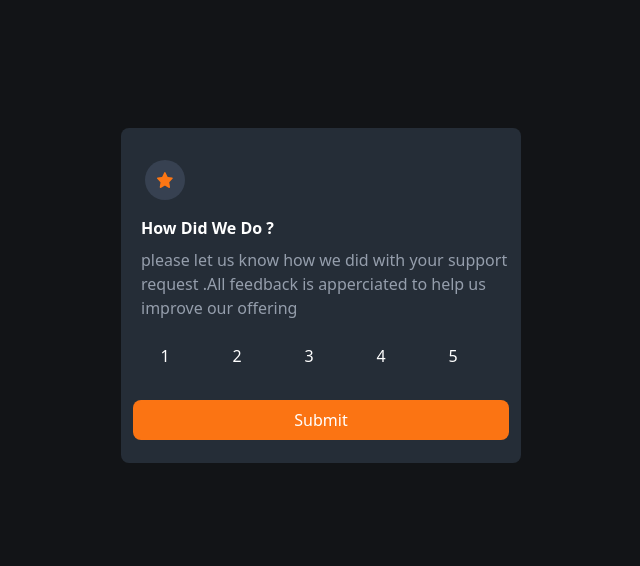
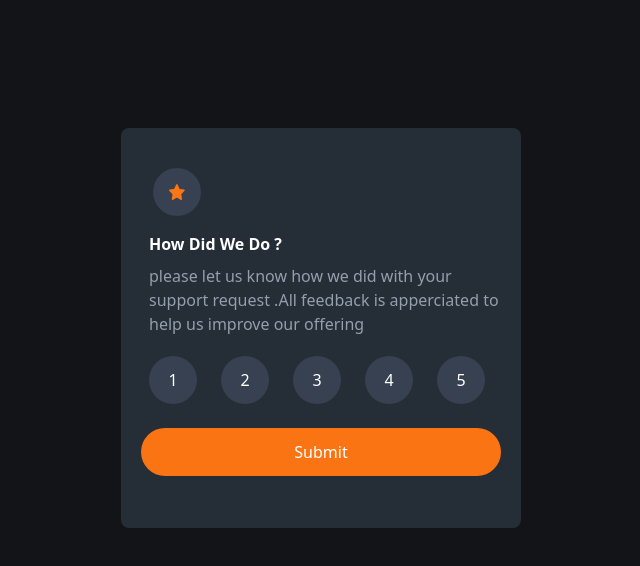
Before and after one commit to bouakaz42/Front_End_Mentor-1, a plain HTML site: page index.html in a window 1280 px wide. Shown: the whole page, without its empty margins (319-959 px from the left). Drawn offline with nearby package versions, Linux system fonts and the light colour scheme.

Commit message:
fixing some spaces

```diff
--- a/index.html
+++ b/index.html
@@ -34,20 +34,20 @@
 </head>
 <body class="bg-Very_Blue text-white">
 
-<div class="container rounded-lg bg-Dark_Blue h-[335px] w-[400px] mx-auto mt-32 flex flex-col p-2 ">
-  <div class="rounded-full flex items-center justify-center bg-gray-700 w-10 h-10 mt-6 ml-4">
+<div class="container rounded-lg bg-Dark_Blue h-[400px] w-[400px] mx-auto mt-32 flex flex-col p-4 ">
+  <div class="rounded-full flex items-center justify-center bg-gray-700 w-12 h-12 mt-6 ml-4">
     <img src="./images/icon-star.svg" class="w-4 h-4" alt="" srcset="">
   </div>
   <h1 class="ml-3 mt-4 font-bold ">How Did We Do ?</h1>
   <p class='mt-2 ml-3 font-normal text-Light_Grey'>please let us know how we did with your support request .All feedback is apperciated to help us improve our offering</p>
-  <div class="flex flex-row gap-6 items-center place-items-center ml-3 mt-3">
-    <button class="rounded-full text-center w-12 h-12 focus:ring-0 focus:bg-gray-400 hover:bg-Orange" href="">1</button>
-    <button class="rounded-full text-center w-12 h-12 focus:ring-0 focus:bg-gray-400 hover:bg-Orange" href="">2</button>
-    <button class="rounded-full text-center w-12 h-12 focus:ring-0 focus:bg-gray-400 hover:bg-Orange" href="">3</button>
-    <button class="rounded-full text-center w-12 h-12 focus:ring-0 focus:bg-gray-400 hover:bg-Orange" href="">4</button>
-    <button class="rounded-full text-center w-12 h-12 focus:ring-0 focus:bg-gray-400 hover:bg-Orange" href="">5</button>
+  <div class="flex flex-row gap-6 items-center place-items-center ml-3 mt-5">
+    <button class="rounded-full text-center w-12 h-12 bg-gray-700 focus:bg-gray-400 hover:bg-Orange" href="">1</button>
+    <button class="rounded-full text-center w-12 h-12 bg-gray-700 focus:bg-gray-400 hover:bg-Orange" href="">2</button>
+    <button class="rounded-full text-center w-12 h-12 bg-gray-700 focus:bg-gray-400 hover:bg-Orange" href="">3</button>
+    <button class="rounded-full text-center w-12 h-12 bg-gray-700 focus:bg-gray-400 hover:bg-Orange" href="">4</button>
+    <button class="rounded-full text-center w-12 h-12 bg-gray-700 focus:bg-gray-400 hover:bg-Orange" href="">5</button>
   </div>
-  <button class="bg-Orange rounded-lg mt-5  mx-1 h-10 hover:bg-white hover:text-Orange " type="submit">Submit</button>
+  <button class="bg-Orange rounded-3xl mt-6  mx-1 h-12 hover:bg-white hover:text-Orange " type="submit">Submit</button>
 </div>
 </body>
 </html>
```
